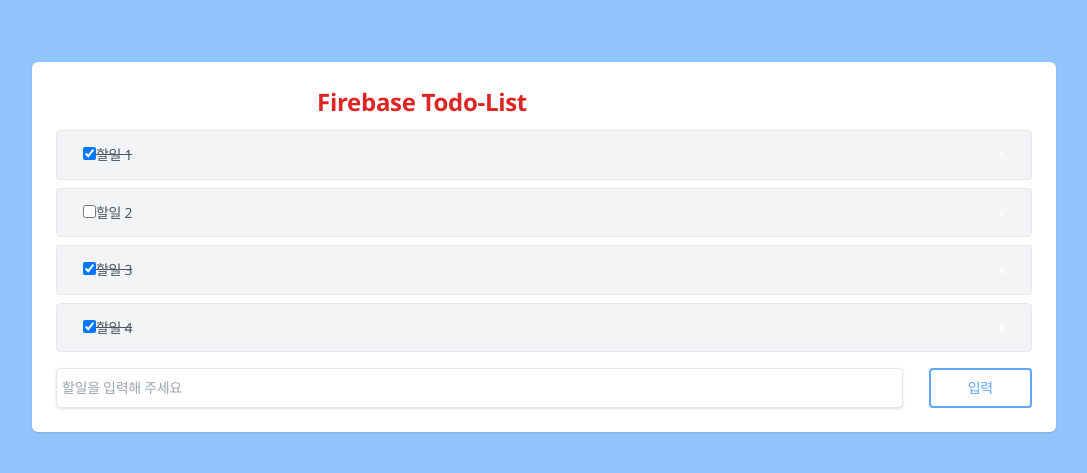
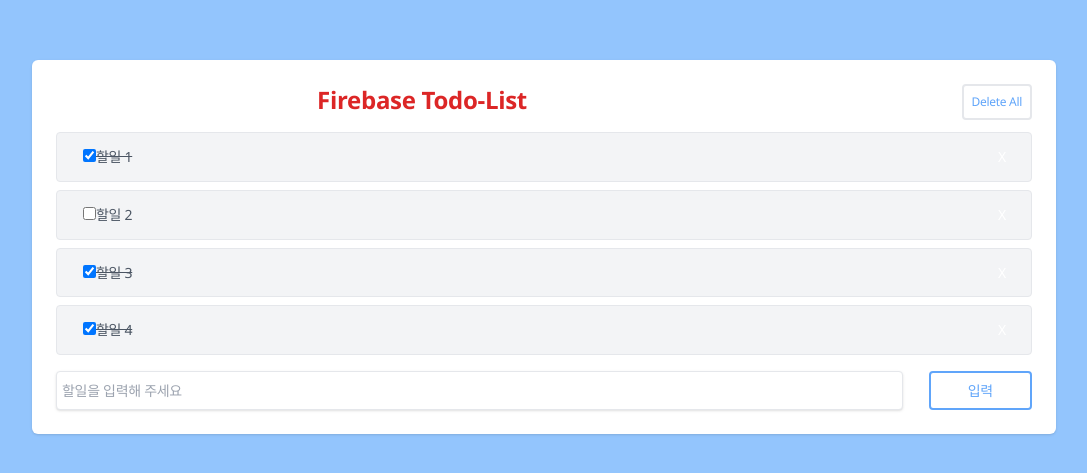
Before and after one commit to ELLY314/fb-todo, a React (Create React App) app: page / in a window 1280 px wide. Shown: the part 153-626 px from the top of the page, without its empty margins (96-1183 px from the left). Built offline with nearby package versions, Linux system fonts and the light colour scheme.

Commit message:
feat : todo 목록 전체 삭제 기능 추가

```diff
--- a/src/App.js
+++ b/src/App.js
@@ -13,20 +13,26 @@
     { id: 4, title: "할일 4", completed: true },
   ]);
 
+  const handleRemoveClick = () => {
+    setTodoData([]);
+  };
+
   return (
     <div className="flex items-center justify-center w-screen h-screen bg-blue-300">
       <div className="w-4/5 p-6 bg-white rounded-[6px] shadow">
-        <div>
         <div className="flex justify-between mb-3">
           <h1 className="text-center w-3/4 font-semibold text-2xl text-red-600">Firebase Todo-List</h1>
+          <button className="p-2 text-blue-400 border-2 order-blue-400 rounded hover:text-white hover:bg-blue-400 text-[12px]" onClick={handleRemoveClick}>
+            Delete All
+          </button>
         </div>
+
         {/* 할일 목록 */}
         <List todoData={todoData} setTodoData={setTodoData} />
         {/* 할일 추가 */}
         <Form todoData={todoData} setTodoData={setTodoData} />
       </div>
     </div>
-    </div>
   );
 }
 
```
Lines whose indentation alone changed are shown as unchanged.
